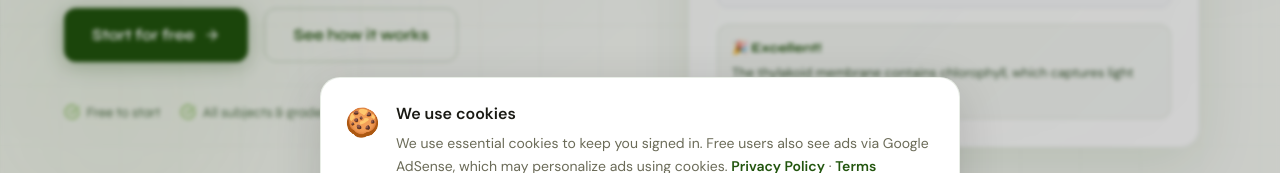
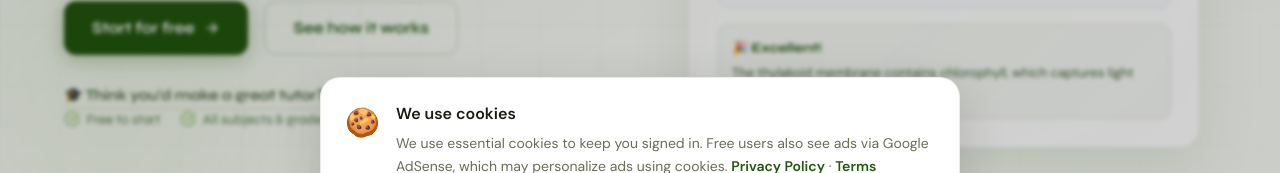
Before and after one commit to sonmezmehmetvehbi-creator/projcet-2, a Next.js app: page / in a window 1280 px wide. Shown: the part 515-688 px from the top of the page. Built offline with nearby package versions, Linux system fonts and the light colour scheme; no server answers.

Commit message:
Add tutor apply CTA to homepage hero

```diff
--- a/src/app/page.tsx
+++ b/src/app/page.tsx
@@ -445,6 +445,17 @@ export default async function HomePage() {
                 </Link>
                 <a href="#how-it-works" className="af-btn-s">See how it works</a>
               </div>
+              <div className="af-anim-4" style={{ marginTop:'-0.75rem' }}>
+                <a href="/tutor/apply" style={{
+                  display:'inline-flex', alignItems:'center', gap:'0.5rem',
+                  fontSize:'0.9375rem', color:'#3d5c35', textDecoration:'none',
+                  fontFamily:'Syne, sans-serif', fontWeight:600,
+                  borderBottom:'1.5px dashed rgba(34,85,14,0.3)',
+                  paddingBottom:'1px', transition:'all 0.2s',
+                }}>
+                  🎓 Think you'd make a great tutor? Apply and start earning →
+                </a>
+              </div>
               <div className="af-trust af-anim-5">
                 {['Free to start', 'All subjects & grades', 'Upload your notes'].map(t => (
                   <div key={t} className="af-trust-item">
```
